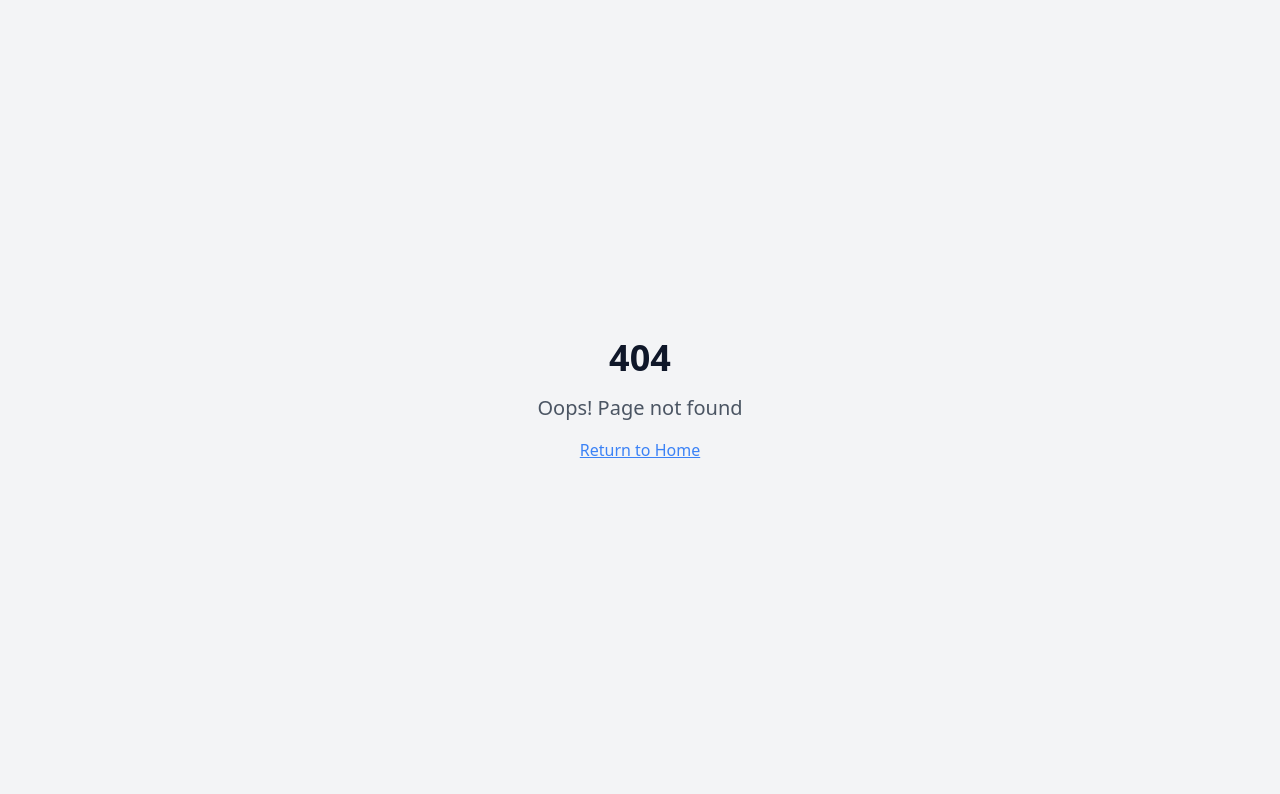
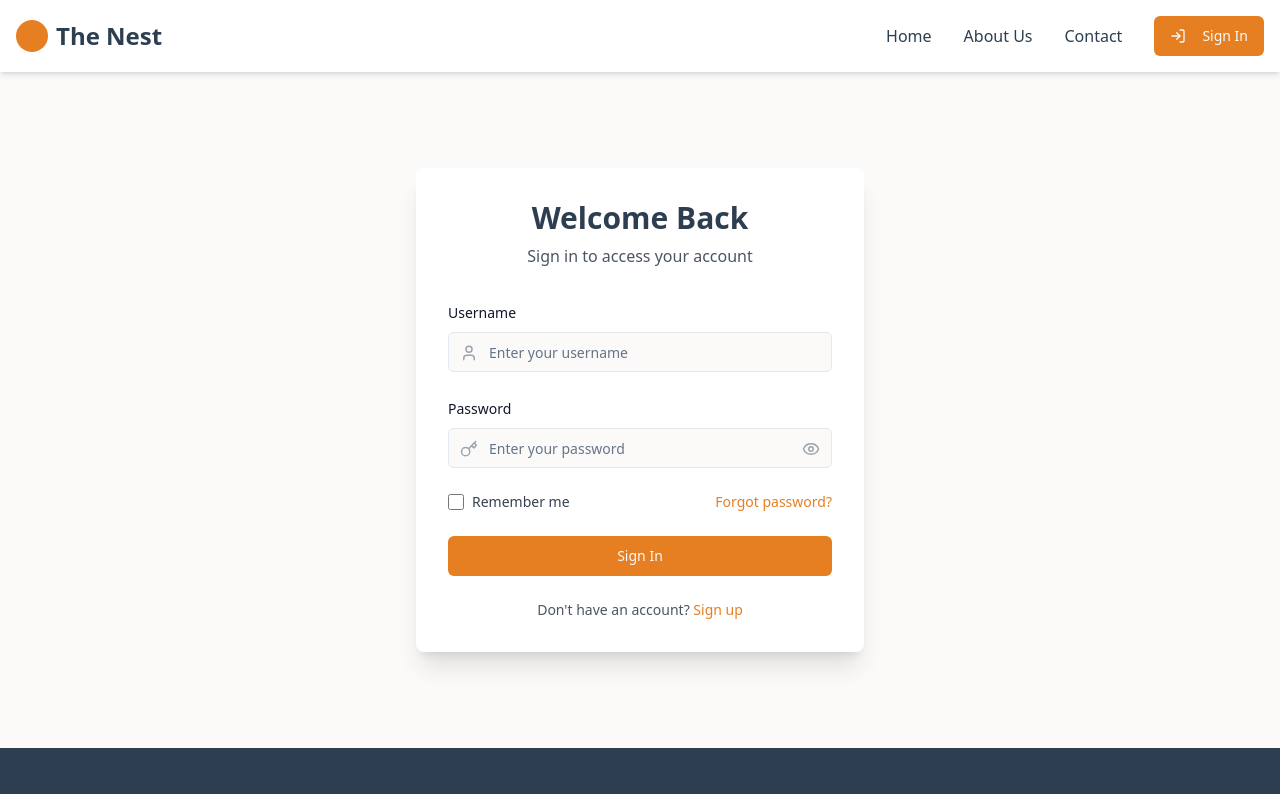
Before and after one commit to KhalidAlansary/the-nest, a React (Vite) app: page /login in a window 1280 px wide. Before the commit this address had no page. Shown: the top 794 px of the page. Built offline with nearby package versions, Linux system fonts and the light colour scheme.

Commit message:
feat: Add login and sign-in pages
Adds basic login and sign-in pages with hardcoded admin credentials for frontend testing.

```diff
--- a/src/App.tsx
+++ b/src/App.tsx
@@ -4,9 +4,12 @@ import { Toaster as Sonner } from "@/components/ui/sonner";
 import { TooltipProvider } from "@/components/ui/tooltip";
 import { QueryClient, QueryClientProvider } from "@tanstack/react-query";
 import { BrowserRouter, Routes, Route } from "react-router-dom";
+import { AuthProvider } from "@/hooks/useAuth";
+import ProtectedRoute from "@/components/ProtectedRoute";
 import Index from "./pages/Index";
 import About from "./pages/About";
 import Contact from "./pages/Contact";
+import Login from "./pages/Login";
 import NotFound from "./pages/NotFound";
 
 const queryClient = new QueryClient();
@@ -14,6 +17,7 @@ const queryClient = new QueryClient();
 const App = () => (
   <QueryClientProvider client={queryClient}>
     <TooltipProvider>
+      <AuthProvider>
         <Toaster />
         <Sonner />
         <BrowserRouter>
@@ -21,10 +25,12 @@ const App = () => (
             <Route path="/" element={<Index />} />
             <Route path="/about" element={<About />} />
             <Route path="/contact" element={<Contact />} />
+            <Route path="/login" element={<Login />} />
             {/* ADD ALL CUSTOM ROUTES ABOVE THE CATCH-ALL "*" ROUTE */}
             <Route path="*" element={<NotFound />} />
           </Routes>
         </BrowserRouter>
+      </AuthProvider>
     </TooltipProvider>
   </QueryClientProvider>
 );
--- a/src/components/Navigation.tsx
+++ b/src/components/Navigation.tsx
@@ -1,14 +1,24 @@
 
 import React, { useState } from 'react';
-import { Link } from 'react-router-dom';
-import { Menu, X } from 'lucide-react';
+import { Link, useNavigate } from 'react-router-dom';
+import { Menu, X, LogIn, User } from 'lucide-react';
 import { Button } from '@/components/ui/button';
+import { useAuth } from '@/hooks/useAuth';
+import { toast } from 'sonner';
 
 const Navigation = () => {
   const [isMenuOpen, setIsMenuOpen] = useState(false);
+  const { user, logout, isAuthenticated } = useAuth();
+  const navigate = useNavigate();
 
   const toggleMenu = () => {
     setIsMenuOpen(!isMenuOpen);
+  };
+
+  const handleLogout = () => {
+    logout();
+    toast.success('Successfully logged out');
+    navigate('/');
   };
 
   return (
@@ -32,9 +42,29 @@ const Navigation = () => {
             <Link to="/contact" className="text-nest-dark hover:text-nest-primary font-medium transition-colors">
               Contact
             </Link>
-            <Button className="bg-nest-primary hover:bg-nest-primary/90">
-              Sign In
-            </Button>
+
+            {isAuthenticated ? (
+              <div className="flex items-center space-x-4">
+                <div className="flex items-center text-nest-dark">
+                  <User size={18} className="mr-2" />
+                  <span>{user?.username}</span>
+                </div>
+                <Button
+                  onClick={handleLogout}
+                  variant="outline"
+                  className="border-nest-primary text-nest-primary hover:bg-nest-primary/10"
+                >
+                  Logout
+                </Button>
+              </div>
+            ) : (
+              <Button
+                onClick={() => navigate('/login')}
+                className="bg-nest-primary hover:bg-nest-primary/90"
+              >
+                <LogIn size={18} className="mr-2" /> Sign In
+              </Button>
+            )}
           </div>
 
           {/* Mobile Menu Button */}
@@ -74,9 +104,35 @@ const Navigation = () => {
               >
                 Contact
               </Link>
-              <Button className="bg-nest-primary hover:bg-nest-primary/90 w-full">
-                Sign In
-              </Button>
+
+              {isAuthenticated ? (
+                <>
+                  <div className="py-2 flex items-center text-nest-dark">
+                    <User size={18} className="mr-2" />
+                    <span>{user?.username}</span>
+                  </div>
+                  <Button
+                    onClick={() => {
+                      handleLogout();
+                      toggleMenu();
+                    }}
+                    variant="outline"
+                    className="border-nest-primary text-nest-primary hover:bg-nest-primary/10 w-full"
+                  >
+                    Logout
+                  </Button>
+                </>
+              ) : (
+                <Button
+                  onClick={() => {
+                    navigate('/login');
+                    toggleMenu();
+                  }}
+                  className="bg-nest-primary hover:bg-nest-primary/90 w-full"
+                >
+                  <LogIn size={18} className="mr-2" /> Sign In
+                </Button>
+              )}
             </div>
           </div>
         )}
--- /dev/null
+++ b/src/components/ProtectedRoute.tsx
@@ -0,0 +1,20 @@
+
+import React from 'react';
+import { Navigate } from 'react-router-dom';
+import { useAuth } from '@/hooks/useAuth';
+
+interface ProtectedRouteProps {
+  children: React.ReactNode;
+}
+
+const ProtectedRoute: React.FC<ProtectedRouteProps> = ({ children }) => {
+  const { isAuthenticated } = useAuth();
+
+  if (!isAuthenticated) {
+    return <Navigate to="/login" replace />;
+  }
+
+  return <>{children}</>;
+};
+
+export default ProtectedRoute;
--- a/src/components/home/FeaturedProperties.tsx
+++ b/src/components/home/FeaturedProperties.tsx
@@ -1,4 +1,3 @@
-
 import React from 'react';
 import { Button } from '@/components/ui/button';
 import { MapPin, Bed, Bath, Calendar, Star } from 'lucide-react';
@@ -67,7 +66,7 @@ const FeaturedProperties = () => {
                   <MapPin size={16} className="text-nest-primary mr-1" />
                   <span className="text-gray-600 text-sm">{property.location}</span>
                   <div className="ml-auto flex items-center">
-                    <Star size={16} className="text-yellow-500 mr-1" filled />
+                    <Star size={16} className="text-yellow-500" fill="currentColor" />
                     <span className="text-gray-700 font-medium">{property.rating}</span>
                   </div>
                 </div>
--- /dev/null
+++ b/src/hooks/useAuth.tsx
@@ -0,0 +1,47 @@
+
+import React, { createContext, useContext, useState, ReactNode } from 'react';
+
+type User = {
+  username: string;
+} | null;
+
+type AuthContextType = {
+  user: User;
+  login: (user: { username: string }) => void;
+  logout: () => void;
+  isAuthenticated: boolean;
+};
+
+const AuthContext = createContext<AuthContextType | undefined>(undefined);
+
+export const AuthProvider = ({ children }: { children: ReactNode }) => {
+  const [user, setUser] = useState<User>(null);
+
+  const login = (userData: { username: string }) => {
+    setUser(userData);
+    // In a real app, you would store the user in localStorage or a secure cookie
+    localStorage.setItem('user', JSON.stringify(userData));
+  };
+
+  const logout = () => {
+    setUser(null);
+    localStorage.removeItem('user');
+  };
+
+  const value = {
+    user,
+    login,
+    logout,
+    isAuthenticated: !!user,
+  };
+
+  return <AuthContext.Provider value={value}>{children}</AuthContext.Provider>;
+};
+
+export const useAuth = () => {
+  const context = useContext(AuthContext);
+  if (context === undefined) {
+    throw new Error('useAuth must be used within an AuthProvider');
+  }
+  return context;
+};
--- /dev/null
+++ b/src/pages/Login.tsx
@@ -0,0 +1,129 @@
+
+import React, { useState } from 'react';
+import { useNavigate } from 'react-router-dom';
+import { useAuth } from '@/hooks/useAuth';
+import Navigation from '@/components/Navigation';
+import Footer from '@/components/Footer';
+import { Eye, EyeOff, User, Key } from 'lucide-react';
+import { Input } from '@/components/ui/input';
+import { Label } from '@/components/ui/label';
+import { Button } from '@/components/ui/button';
+import { toast } from 'sonner';
+
+const Login = () => {
+  const [username, setUsername] = useState('');
+  const [password, setPassword] = useState('');
+  const [showPassword, setShowPassword] = useState(false);
+  const { login } = useAuth();
+  const navigate = useNavigate();
+
+  const handleSubmit = (e: React.FormEvent) => {
+    e.preventDefault();
+
+    if (username === 'admin' && password === 'admin123') {
+      login({ username });
+      toast.success('Successfully logged in!');
+      navigate('/');
+    } else {
+      toast.error('Invalid credentials. Please try again.');
+    }
+  };
+
+  return (
+    <div className="min-h-screen flex flex-col">
+      <Navigation />
+
+      <main className="flex-grow flex items-center justify-center section-padding">
+        <div className="w-full max-w-md">
+          <div className="bg-white rounded-lg shadow-xl p-8">
+            <div className="text-center mb-8">
+              <h1 className="text-3xl font-bold text-nest-dark">Welcome Back</h1>
+              <p className="text-gray-600 mt-2">Sign in to access your account</p>
+            </div>
+
+            <form onSubmit={handleSubmit} className="space-y-6">
+              <div className="space-y-2">
+                <Label htmlFor="username">Username</Label>
+                <div className="relative">
+                  <div className="absolute left-3 top-3 text-gray-400">
+                    <User size={18} />
+                  </div>
+                  <Input
+                    id="username"
+                    type="text"
+                    value={username}
+                    onChange={(e) => setUsername(e.target.value)}
+                    className="pl-10"
+                    placeholder="Enter your username"
+                    required
+                  />
+                </div>
+              </div>
+
+              <div className="space-y-2">
+                <Label htmlFor="password">Password</Label>
+                <div className="relative">
+                  <div className="absolute left-3 top-3 text-gray-400">
+                    <Key size={18} />
+                  </div>
+                  <Input
+                    id="password"
+                    type={showPassword ? 'text' : 'password'}
+                    value={password}
+                    onChange={(e) => setPassword(e.target.value)}
+                    className="pl-10"
+                    placeholder="Enter your password"
+                    required
+                  />
+                  <button
+                    type="button"
+                    onClick={() => setShowPassword(!showPassword)}
+                    className="absolute right-3 top-3 text-gray-400"
+                  >
+                    {showPassword ? <EyeOff size={18} /> : <Eye size={18} />}
+                  </button>
+                </div>
+              </div>
+
+              <div className="flex items-center justify-between">
+                <div className="flex items-center">
+                  <input
+                    id="remember"
+                    type="checkbox"
+                    className="h-4 w-4 text-nest-primary focus:ring-nest-primary border-gray-300 rounded"
+                  />
+                  <label htmlFor="remember" className="ml-2 block text-sm text-gray-700">
+                    Remember me
+                  </label>
+                </div>
+
+                <div className="text-sm">
+                  <a href="#" className="text-nest-primary hover:text-nest-primary/80">
+                    Forgot password?
+                  </a>
+                </div>
+              </div>
+
+              <Button type="submit" className="w-full bg-nest-primary hover:bg-nest-primary/90">
+                Sign In
+              </Button>
+
+              <div className="text-center mt-4">
+                <p className="text-sm text-gray-600">
+                  Don't have an account?{' '}
+                  <a href="#" className="text-nest-primary hover:text-nest-primary/80 font-medium">
+                    Sign up
+                  </a>
+                </p>
+              </div>
+            </form>
+          </div>
+        </div>
+      </main>
+
+      <Footer />
+    </div>
+  );
+};
+
+export default Login;
```
Lines whose indentation alone changed are shown as unchanged.
